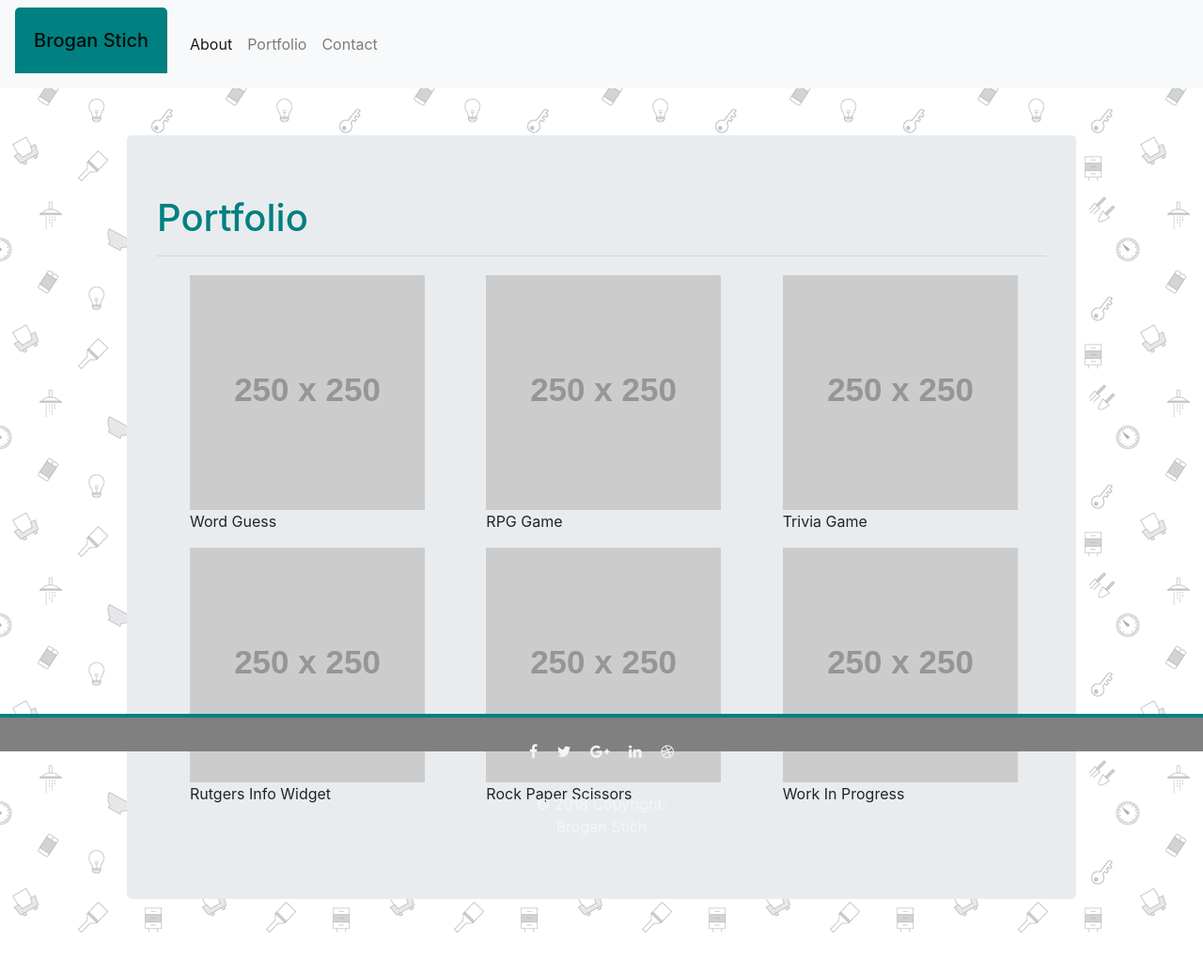
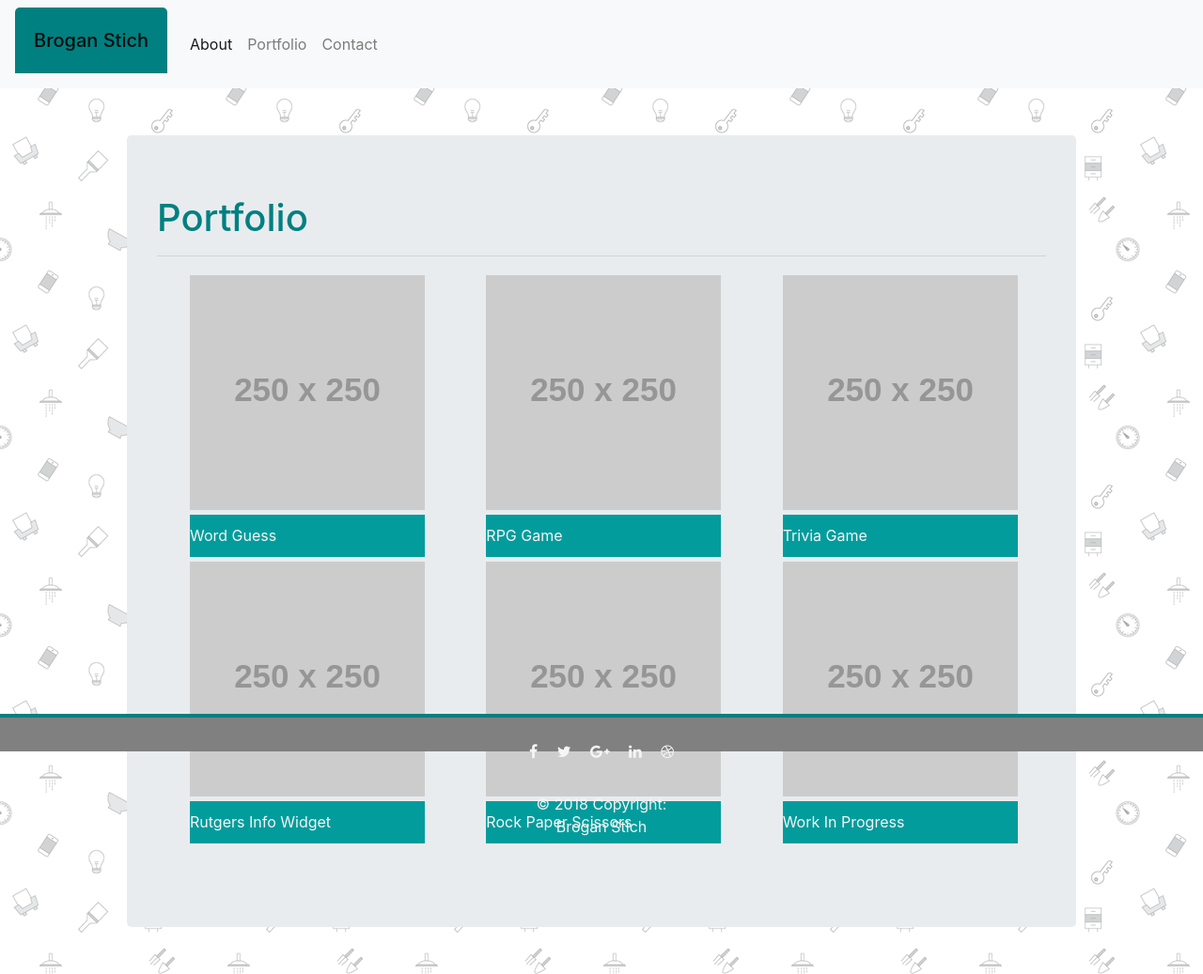
Before and after one commit to ad-victoriam-101/Bootstrap-Portfolio, a plain HTML site: page portfolio.html in a window 1280 px wide. Shown: the whole page at 94% size. Before the commit the page ends 1007 px from the top, so only its background shows below. Drawn offline with nearby package versions, Linux system fonts and the light colour scheme; placeholder pictures from the web are drawn by us.

Commit message:
Sortof working banners, something is causing them to push to bottom of div now for some reason.

```diff
--- a/portfolio.html
+++ b/portfolio.html
@@ -34,19 +34,19 @@
                         <div class="row">
                             <div class="col-md-4">
                                 <img src="http://via.placeholder.com/250x250">
-                                <div>
+                                <div class="row banner">
                                     <p>Word Guess</p>
                                 </div>
                             </div>
                             <div class="col-md-4">
                                 <img src="http://via.placeholder.com/250x250">
-                                <div>
+                                <div class="row banner">
                                     <p>RPG Game</p>
                                 </div>
                             </div>
                             <div class="col-md-4">
                                 <img src="http://via.placeholder.com/250x250">
-                                <div>
+                                <div class="row banner">
                                     <p>Trivia Game</p>
                                 </div>
                             </div>
@@ -54,20 +54,20 @@
                         <div class="row">
                             <div class="col-md-4">
                                 <img src="http://via.placeholder.com/250x250">
-                                <div>
+                                <div class="row banner">
                                     <p>Rutgers Info Widget</p>
                                 </div>
                             </div>
                             <div class="col-md-4">
                                 <img src="http://via.placeholder.com/250x250">
-                                <div>
+                                <div class="row banner">
                                     <p>Rock Paper Scissors</p>
                                 </div>
                             </div>
                             <div class="col-md-4">
                                 <img src="http://via.placeholder.com/250x250">
-                                    <div class="row">
-                                        <div class="col-md">
+                                    <div class="row banner">
+                                        <div>
                                             <p>Work In Progress</p>
                                         </div>
                                     </div>
--- a/sytle.css
+++ b/sytle.css
@@ -19,10 +19,10 @@
     border: 2px solid blue;
 }
 .banner{
-    position: absolute;
     height: 45px;
     width: 250px;
-    padding: 5px 0;
+    padding: 10px 0px;
+    margin: 5px 0px;
     background-color: rgb(3, 156, 156);
     bottom: 10px;
     color:whitesmoke;
```
